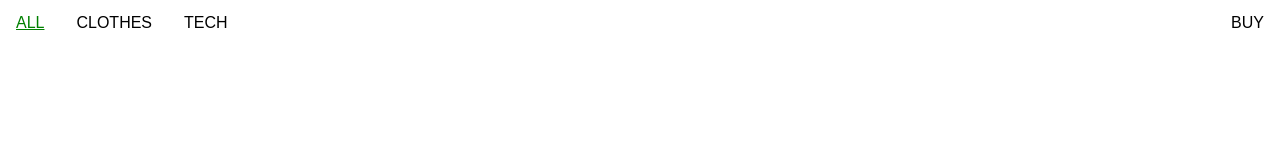
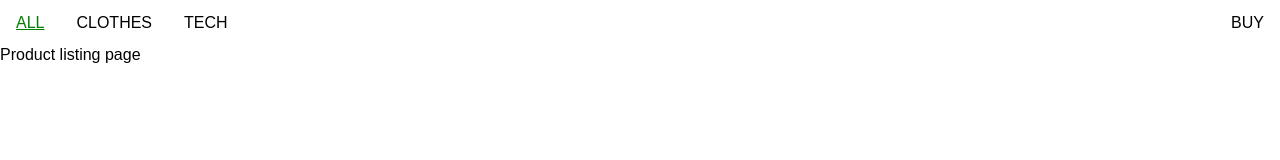
Before and after one commit to estatelelashvili/scandiweb-junior-react-task, a React (Create React App) app: page / in a window 1280 px wide. Shown: the top 160 px of the page. Built offline with nearby package versions, Linux system fonts and the light colour scheme.

Commit message:
feat: add PLP component

```diff
--- a/src/App.js
+++ b/src/App.js
@@ -1,10 +1,12 @@
 import './index.css';
 import { NavBar } from './components/Navbar';
+import { PLP } from './components/PLP';
 
 function App() {
   return (
     <div>
       <NavBar />
+      <PLP />
     </div>
   );
 }
--- a/src/components/Navbar.js
+++ b/src/components/Navbar.js
@@ -1,4 +1,5 @@
 import React, { Component } from 'react';
+
 export class NavBar extends Component {
   render() {
     return (
--- /dev/null
+++ b/src/components/PLP.js
@@ -0,0 +1,13 @@
+import React, { Component } from 'react';
+
+export class PLP extends Component {
+  render() {
+    return (
+      <main>
+        <div>
+          <p>Product listing page</p>
+        </div>
+      </main>
+    );
+  }
+}
--- a/src/index.css
+++ b/src/index.css
@@ -5,7 +5,9 @@
   font-family: Raleway, sans-serif;
 }
 
+
 /* NAVBAR  */
+
 nav  ul {
   list-style-type: none;
   margin: 0;
```
